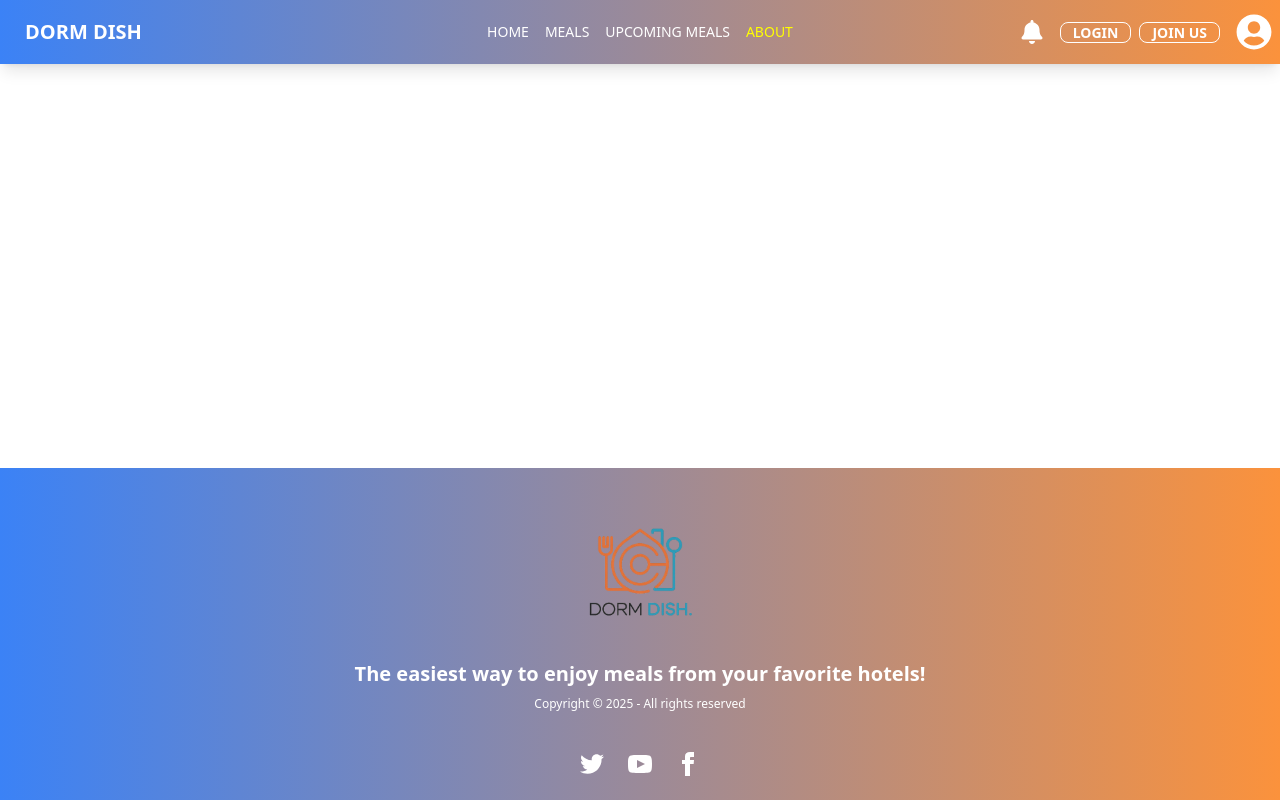
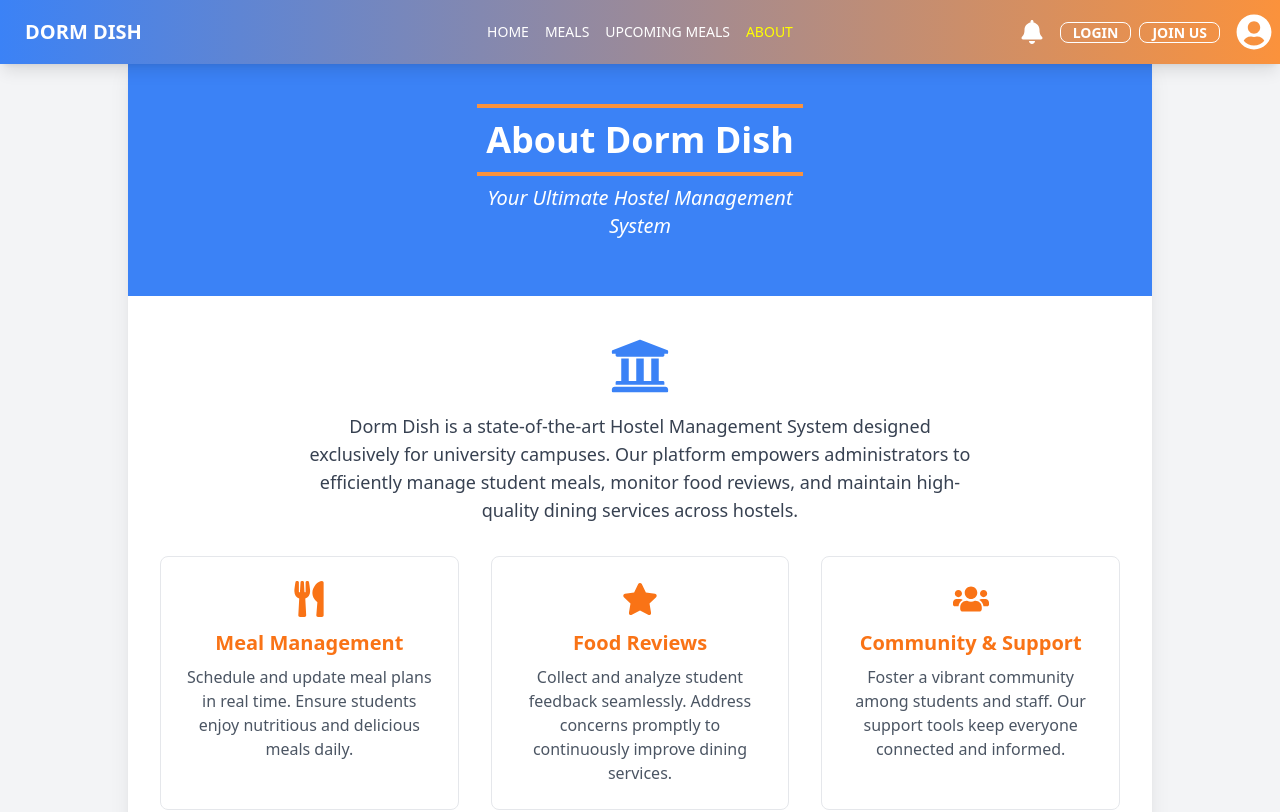
Before and after one commit to rimonc7/dormdish-client, a React (Vite) app: page /about in a window 1280 px wide. Shown: the top 812 px of the page. Built offline with nearby package versions, Linux system fonts and the light colour scheme; no server answers.

Commit message:
about page added

```diff
--- a/src/Pages/About/About.jsx
+++ b/src/Pages/About/About.jsx
@@ -1,11 +1,57 @@
+// About.js
 import React from 'react';
+import { FaUniversity, FaUtensils, FaStar, FaUsers } from 'react-icons/fa';
+import SectionTitle from '../Shared/SectionTitle/SectionTitle';
 
 const About = () => {
-    return (
-        <div>
+  return (
+    <div className="min-h-screen bg-gray-100 flex flex-col items-center py-12 px-4">
+      <div className="w-full max-w-5xl bg-white rounded-lg shadow-xl overflow-hidden">
+        <div className="bg-blue-500 py-8 px-6 text-white">
+          <SectionTitle heading="About Dorm Dish" subheading="Your Ultimate Hostel Management System" />
+        </div>
 
+        <div className="px-8 py-10">
+          <div className="flex flex-col items-center mb-8">
+            <FaUniversity className="text-6xl text-blue-500 mb-4" />
+            <p className="text-gray-700 text-lg text-center max-w-2xl">
+              Dorm Dish is a state-of-the-art Hostel Management System designed exclusively for university campuses.
+              Our platform empowers administrators to efficiently manage student meals, monitor food reviews,
+              and maintain high-quality dining services across hostels.
+            </p>
+          </div>
+
+          <div className="grid grid-cols-1 md:grid-cols-3 gap-8">
+
+            <div className="flex flex-col items-center text-center p-6 border border-gray-200 rounded-lg hover:shadow-md transition-shadow duration-300">
+              <FaUtensils className="text-4xl text-orange-500 mb-3" />
+              <h2 className="text-xl font-semibold text-orange-500 mb-2">Meal Management</h2>
+              <p className="text-gray-600">
+                Schedule and update meal plans in real time. Ensure students enjoy nutritious and delicious meals daily.
+              </p>
+            </div>
+
+            <div className="flex flex-col items-center text-center p-6 border border-gray-200 rounded-lg hover:shadow-md transition-shadow duration-300">
+              <FaStar className="text-4xl text-orange-500 mb-3" />
+              <h2 className="text-xl font-semibold text-orange-500 mb-2">Food Reviews</h2>
+              <p className="text-gray-600">
+                Collect and analyze student feedback seamlessly. Address concerns promptly to continuously improve dining services.
+              </p>
+            </div>
+
+            <div className="flex flex-col items-center text-center p-6 border border-gray-200 rounded-lg hover:shadow-md transition-shadow duration-300">
+              <FaUsers className="text-4xl text-orange-500 mb-3" />
+              <h2 className="text-xl font-semibold text-orange-500 mb-2">Community & Support</h2>
+              <p className="text-gray-600">
+                Foster a vibrant community among students and staff. Our support tools keep everyone connected and informed.
+              </p>
+            </div>
+
+          </div>
         </div>
-    );
+      </div>
+    </div>
+  );
 };
 
 export default About;
```
